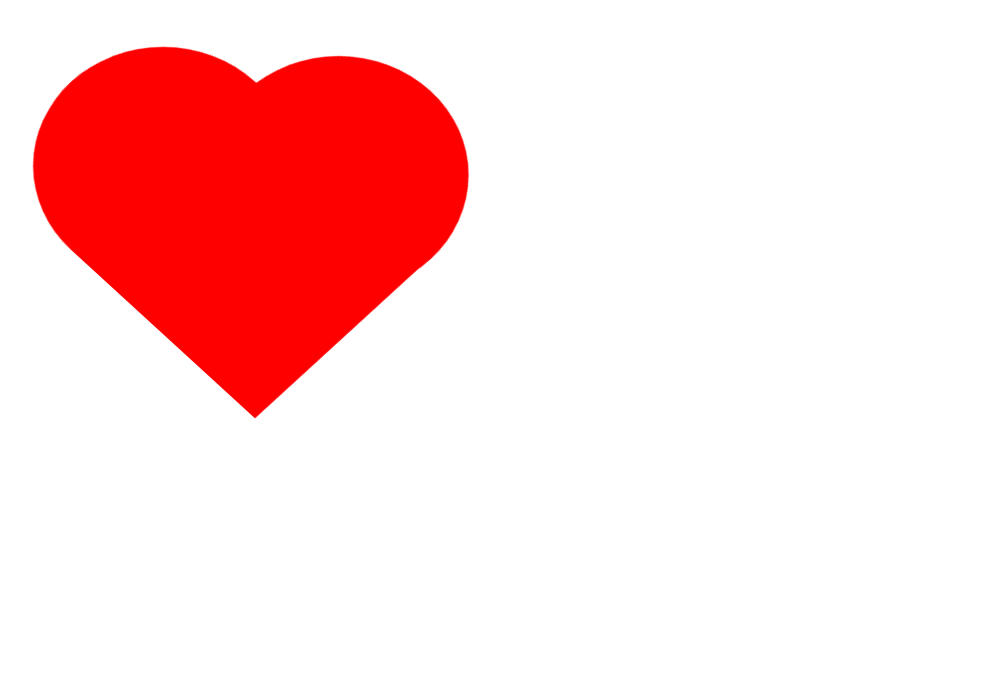
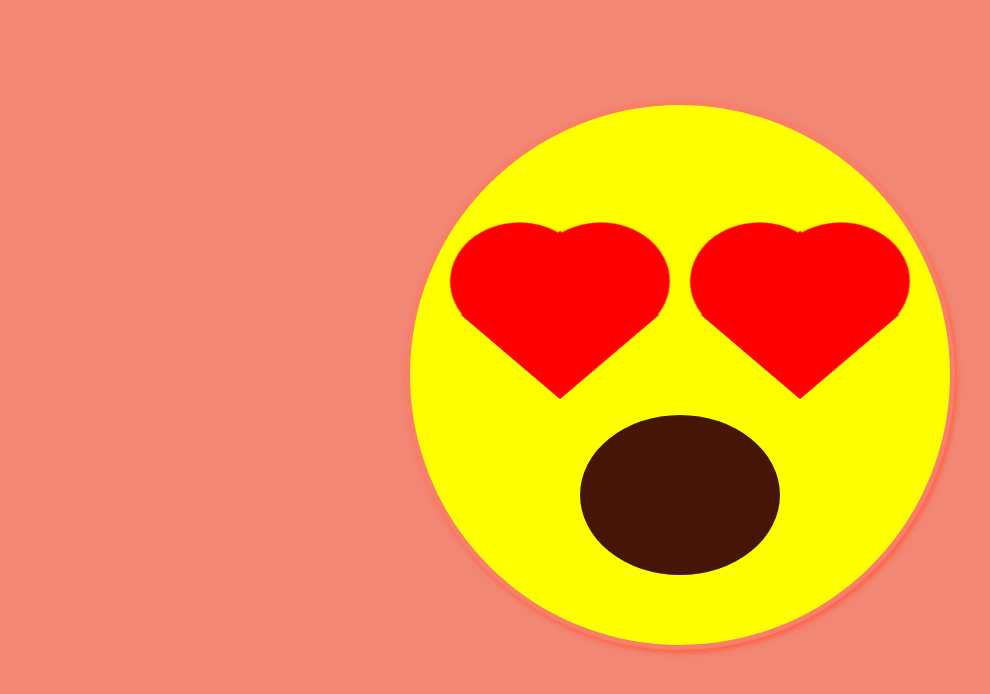
Before and after one commit to Cauany/BeatingHeart, a plain HTML site: page index.html in a window 1280 px wide. Shown: the whole page, without its empty margins (3-993 px from the left). Drawn offline with Linux system fonts and the light colour scheme.

Commit message:
finalized

```diff
--- a/index.html
+++ b/index.html
@@ -7,6 +7,10 @@
     <title>Beating Heart </title>
 </head>
 <body>
-    <div class="heart"></div>
+    <div class="head">
+        <div class="heart-eyeRight"></div>
+        <div class="heart-eyeLeft"></div>
+        <div class="lips"></div>
+    </div>
 </body>
 </html>
--- a/styles.css
+++ b/styles.css
@@ -4,46 +4,92 @@
     border: 0;
 }
 
-.heart{
+body{
+    background-color: rgb(241, 135, 116);
+}
+
+div.head{
     position: relative;
-    width: 200px;
-    height: 200px;
+    padding: 10px;
+    background-color: yellow;
+    width: 520px;
+    height: 520px;
+    margin: 100px  500px 50px 400px;
+    border-radius: 50%;
+    border: 5px solid rgb(248, 128, 107);
+    box-shadow: 2px 3px 5px tomato;
+}
+
+.heart-eyeRight{
+    position: relative;
+    width: 100px;
+    height: 100px;
     background-color: red;
-    margin: 150px;
+    margin: 150px 90px;
     transform: rotate(-45deg);
     animation-name: beat;
     animation-duration: 2s;
     animation-iteration-count: infinite;
 }
 
-.heart:before, .heart:after{
+.heart-eyeLeft{
+    position: relative;
+    width: 100px;
+    height: 100px;
+    background-color: red;
+    margin: -250px 330px;
+    transform: rotate(-45deg);
+    animation-name: beat;
+    animation-duration: 2s;
+    animation-iteration-count: infinite;
+}
+.heart-eyeRight:before, .heart-eyeRight:after,
+.heart-eyeLeft:before, .heart-eyeLeft:after{
     content: "";
     background-color: red;
     border-radius: 50%;
-    height: 200px;
-    width: 200px;
+    height: 99px;
+    width: 99px;
     position: absolute;
 }
 
-.heart:before{
-    right: -90px;
+.heart-eyeRight:before{
+    right: -40px;
     top: 1px;
 }
 
-.heart:after{
-    top: -100px;
+.heart-eyeRight:after{
+    top: -40px;
+}
+
+.heart-eyeLeft:before{
+    right: -40px;
+    top: 1px;
+}
+
+.heart-eyeLeft:after{
+    top: -40px;
 }
 
 @keyframes beat {
     from {
-        transform: scale(1, 1, 1) rotate(-45deg);
+        transform: scale(2, 2, 2) rotate(-45deg);
     }
 
     50%{
-transform: scale3d(1.30, 1.19, 1.30) rotate(-45deg);
+transform: scale3d(1.40, 1.19, 1.50) rotate(-45deg);
     }
 
     to {
         transform: scale(1, 1, 1) rotate(-45deg);
     }
 }
+
+.lips{
+    position: relative;
+    background-color: rgb(71, 21, 5);
+    width: 200px;
+    height: 160px;
+    margin: 300px 160px;
+    border-radius: 50%;
+}
```
